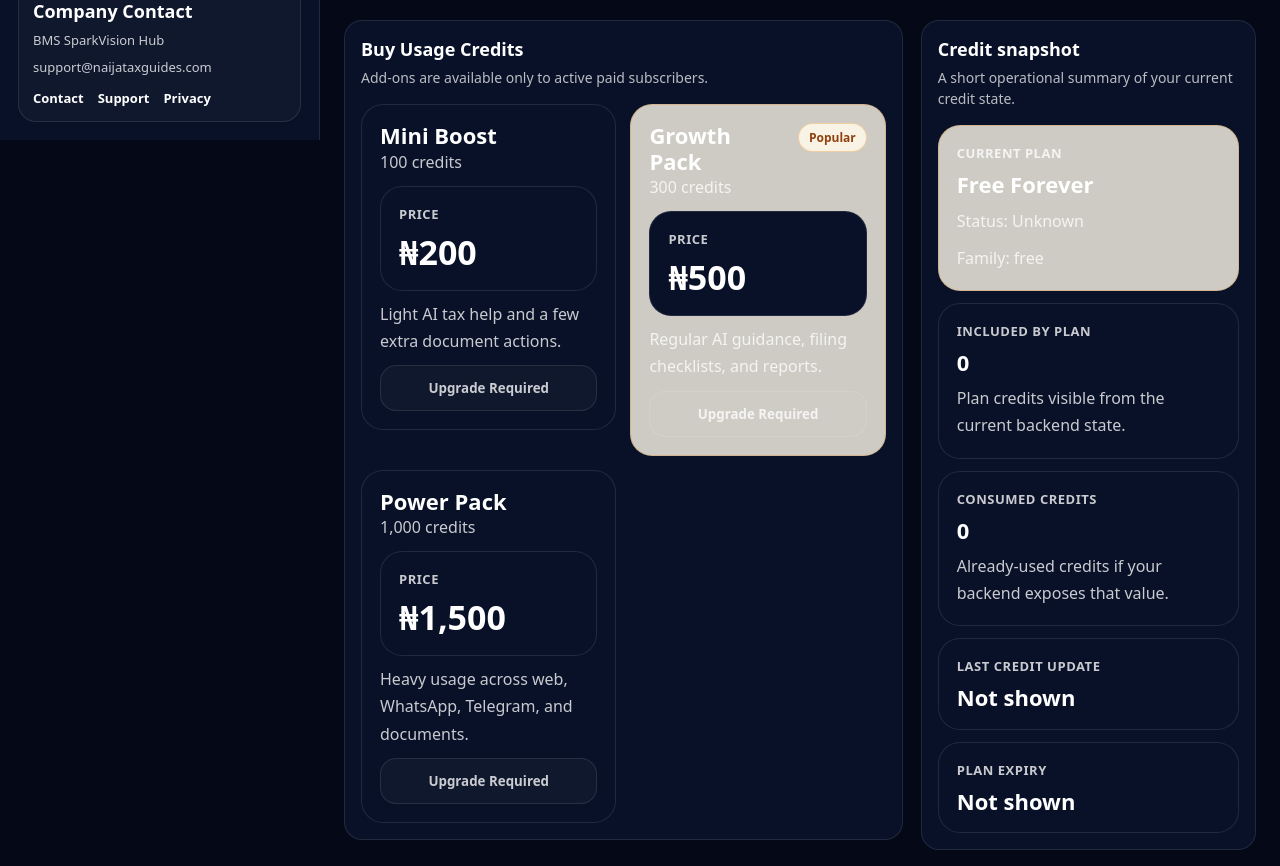
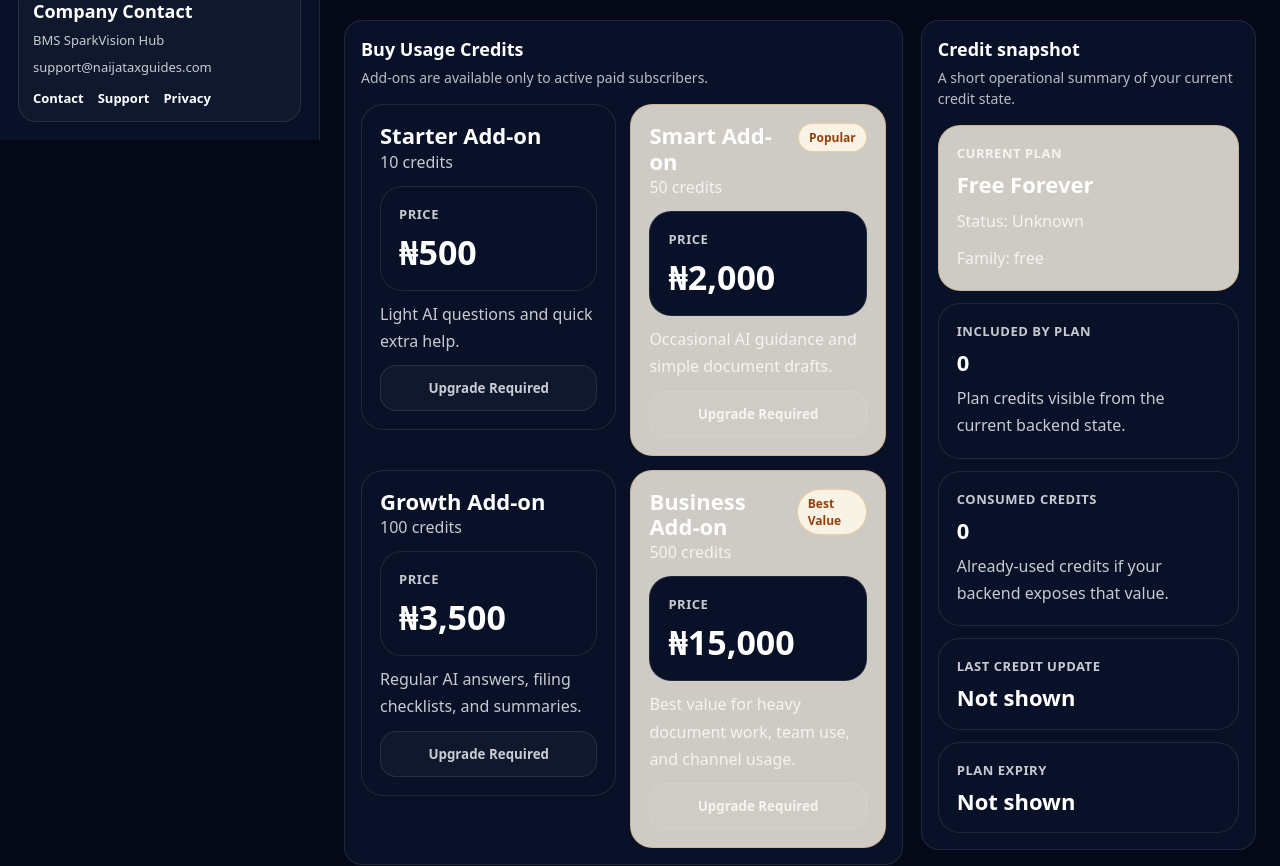
Before and after one commit to SirBM201/naija-tax-guide-frontend, a Next.js app: page /credits in a window 1280 px wide. Shown: the part 660-1526 px from the top of the page. Built offline with nearby package versions, Linux system fonts and the light colour scheme; no server answers; sample sign-in values are in the browser's storage.

Commit message:
Update page.tsx

```diff
--- a/app/credits/page.tsx
+++ b/app/credits/page.tsx
@@ -41,26 +41,34 @@ type CreditActivity = {
 
 const TOPUP_PACKAGES: TopupPackage[] = [
   {
-    code: "TOPUP_100",
-    name: "Mini Boost",
-    credits: 100,
-    price: 200,
-    bestFor: "Light AI tax help and a few extra document actions.",
+    code: "T10",
+    name: "Starter Add-on",
+    credits: 10,
+    price: 500,
+    bestFor: "Light AI questions and quick extra help.",
   },
   {
-    code: "TOPUP_300",
-    name: "Growth Pack",
-    credits: 300,
-    price: 500,
-    bestFor: "Regular AI guidance, filing checklists, and reports.",
+    code: "T50",
+    name: "Smart Add-on",
+    credits: 50,
+    price: 2000,
+    bestFor: "Occasional AI guidance and simple document drafts.",
     badge: "Popular",
   },
   {
-    code: "TOPUP_1000",
-    name: "Power Pack",
-    credits: 1000,
-    price: 1500,
-    bestFor: "Heavy usage across web, WhatsApp, Telegram, and documents.",
+    code: "T100",
+    name: "Growth Add-on",
+    credits: 100,
+    price: 3500,
+    bestFor: "Regular AI answers, filing checklists, and summaries.",
+  },
+  {
+    code: "T500",
+    name: "Business Add-on",
+    credits: 500,
+    price: 15000,
+    bestFor: "Best value for heavy document work, team use, and channel usage.",
+    badge: "Best Value",
   },
 ];
 
@@ -355,6 +363,7 @@ export default function CreditsPage() {
           topup_code: pkg.code,
           code: pkg.code,
           purpose: "usage_topup",
+          credits: pkg.credits,
         }),
       });
 
```
